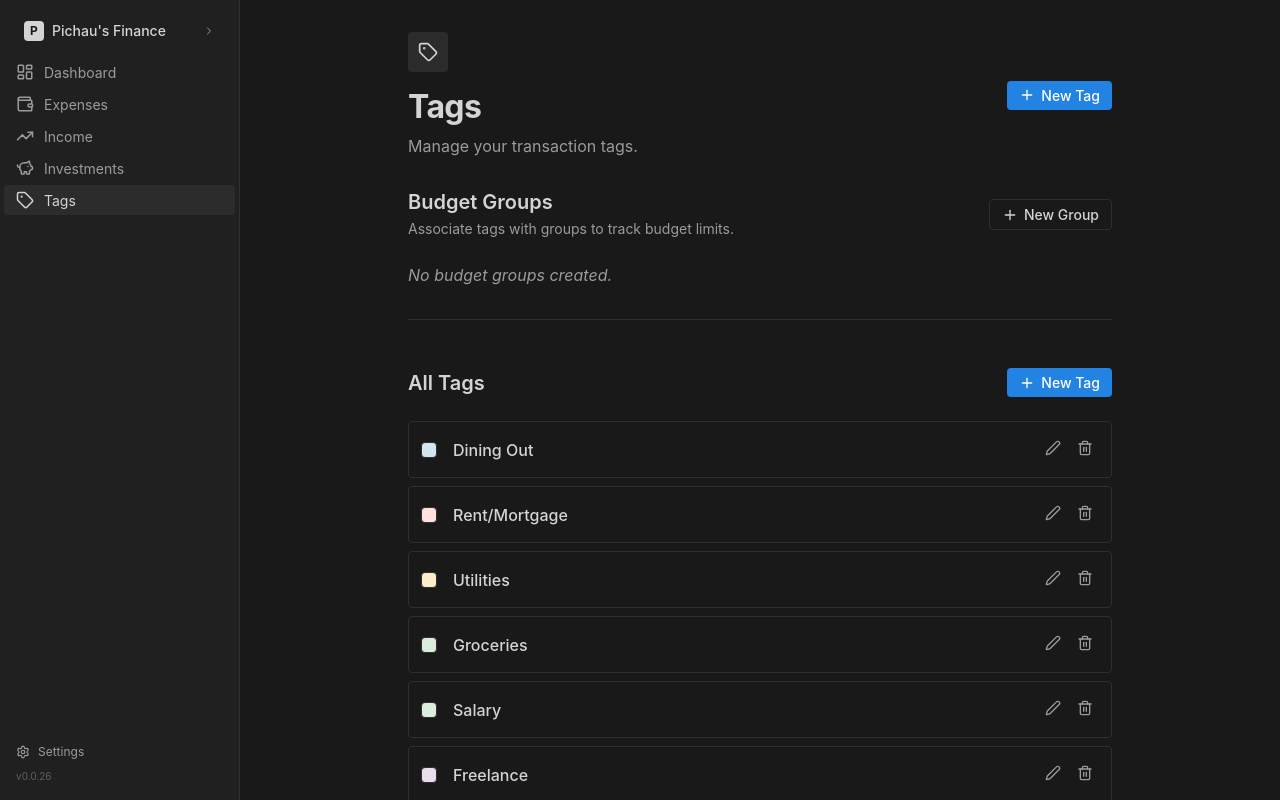
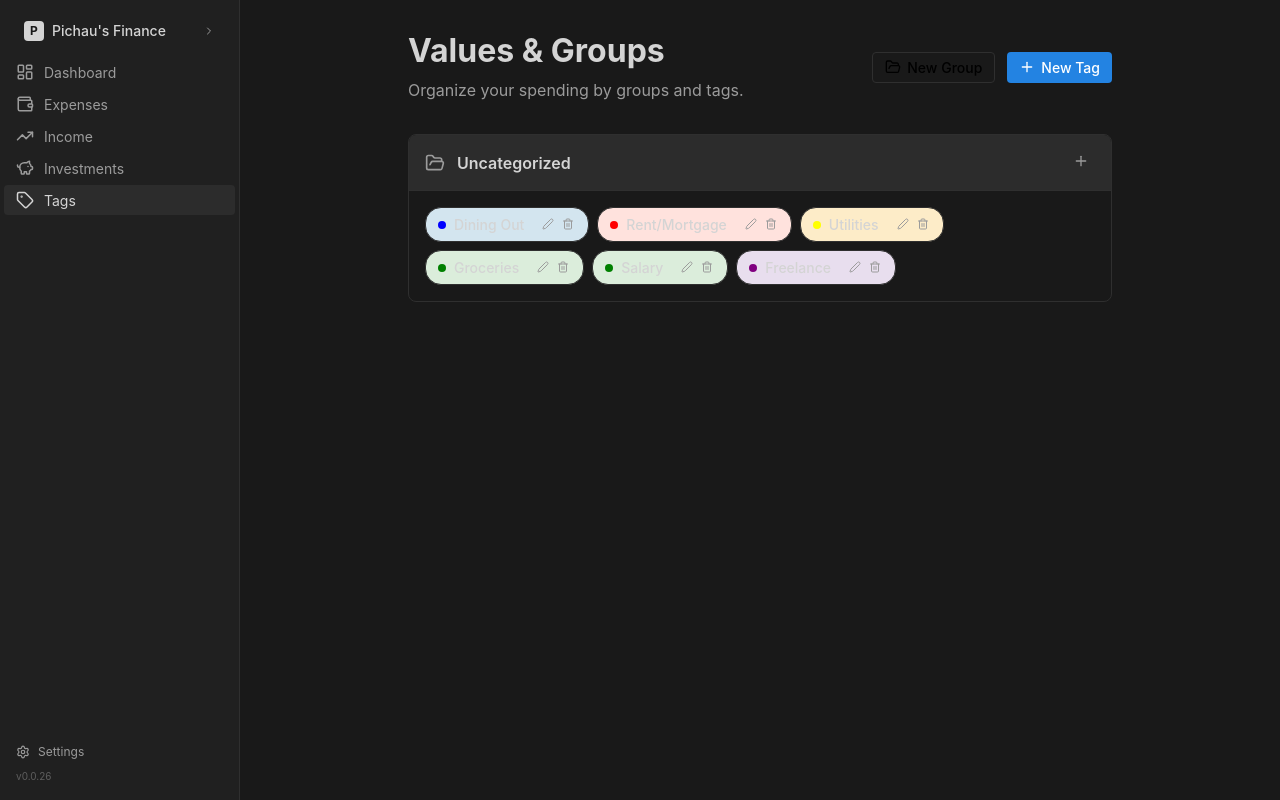
Before and after one commit to cinenz0/finance-tracker, a React (Vite) app: page / in a window 1280 px wide. Both pictures are taken after a click on the button "Tags". Built offline with nearby package versions, Linux system fonts and the light colour scheme.

Commit message:
feat: Unified Hierarchical Tags UI

```diff
--- a/src/components/TagsManager.jsx
+++ b/src/components/TagsManager.jsx
@@ -1,7 +1,7 @@
 import { useState } from 'react';
 import { useSettings } from '../context/SettingsContext';
 import { useFinance } from '../context/FinanceContext';
-import { Tag, Edit2, Trash2, Plus, Check, X } from 'lucide-react';
+import { Tag, Edit2, Trash2, Plus, Check, X, Folder, FolderOpen } from 'lucide-react';
 
 const TagsManager = () => {
     const { tags, addTag, updateTag, deleteTag, getTagColor } = useSettings();
@@ -13,19 +13,27 @@ const TagsManager = () => {
     const actionButtonStyle = { padding: '6px', background: 'var(--notion-text)', color: 'var(--notion-bg)', border: 'none', borderRadius: '4px', cursor: 'pointer' };
     const cancelButtonStyle = { padding: '6px', background: 'transparent', color: 'var(--notion-text-gray)', border: 'none', borderRadius: '4px', cursor: 'pointer' };
     const iconButtonStyle = { padding: '6px', background: 'transparent', border: 'none', color: 'var(--notion-text-gray)', cursor: 'pointer' };
-    const itemContainerStyle = { display: 'flex', alignItems: 'center', gap: '16px', padding: '12px', border: '1px solid var(--notion-border)', borderRadius: '4px', backgroundColor: 'var(--notion-bg)' };
+    const groupCardStyle = {
+        border: '1px solid var(--notion-border)', borderRadius: '8px',
+        marginBottom: '24px', overflow: 'hidden', background: 'var(--notion-bg)'
+    };
+    const groupHeaderStyle = {
+        padding: '12px 16px', display: 'flex', alignItems: 'center', justifyContent: 'space-between',
+        borderBottom: '1px solid var(--notion-border)', background: 'var(--notion-hover)'
+    };
+    const groupBodyStyle = { padding: '16px', display: 'flex', flexWrap: 'wrap', gap: '8px' };
 
-    // Tags State
+    // Tag State
     const [editingId, setEditingId] = useState(null);
     const [editName, setEditName] = useState('');
     const [editColor, setEditColor] = useState('');
-    const [editGroupId, setEditGroupId] = useState(''); // New: Assign Group
+    const [editGroupId, setEditGroupId] = useState('');
     const [isCreating, setIsCreating] = useState(false);
     const [newName, setNewName] = useState('');
     const [newColor, setNewColor] = useState('#2383e2');
-    const [newGroupId, setNewGroupId] = useState(''); // New: Assign Group
+    const [newGroupId, setNewGroupId] = useState('');
 
-    // Groups State
+    // Group State
     const [isCreatingGroup, setIsCreatingGroup] = useState(false);
     const [newGroupName, setNewGroupName] = useState('');
     const [newGroupLimit, setNewGroupLimit] = useState('');
@@ -35,26 +43,40 @@ const TagsManager = () => {
     const [editGroupLimit, setEditGroupLimit] = useState('');
     const [editGroupColor, setEditGroupColor] = useState('');
 
-    const startEditing = (tag) => {
+    // --- Actions ---
+
+    const handleDeleteGroup = (groupId) => {
+        if (!window.confirm('Delete this budget group? Tags will be moved to "Uncategorized".')) return;
+
+        // 1. Cleanup tags
+        const tagsInGroup = tags.filter(t => t.groupId === groupId);
+        tagsInGroup.forEach(t => updateTag(t.id, { groupId: null }));
+
+        // 2. Delete group
+        deleteBudgetGroup(groupId);
+    };
+
+    const handleCreateTag = () => {
+        if (newName.trim()) {
+            addTag(newName, newColor, newGroupId || null);
+            setNewName('');
+            setNewColor('#2383e2');
+            // Keep the group selection for rapid entry
+            // setNewGroupId('');
+            setIsCreating(false);
+        }
+    };
+
+    const startEditingTag = (tag) => {
         setEditingId(tag.id);
         setEditName(tag.name);
         setEditColor(tag.color);
         setEditGroupId(tag.groupId || '');
     };
 
-    const saveEdit = (id) => {
+    const saveEditTag = (id) => {
         updateTag(id, { name: editName, color: editColor, groupId: editGroupId || null });
         setEditingId(null);
-    };
-
-    const handleCreate = () => {
-        if (newName.trim()) {
-            addTag(newName, newColor, newGroupId || null);
-            setNewName('');
-            setNewColor('#2383e2');
-            setNewGroupId('');
-            setIsCreating(false);
-        }
     };
 
     const handleCreateGroup = () => {
@@ -79,85 +101,78 @@ const TagsManager = () => {
         setEditingGroupId(null);
     };
 
+    // --- Render Helpers ---
+
+    const renderTagItem = (tag) => {
+        if (editingId === tag.id) {
+            return (
+                <div key={tag.id} style={{
+                    display: 'flex', alignItems: 'center', gap: '8px',
+                    padding: '8px', border: '1px solid var(--notion-border)', borderRadius: '4px',
+                    width: '100%', maxWidth: '400px'
+                }}>
+                    <input value={editName} onChange={(e) => setEditName(e.target.value)} style={{ ...inputStyle, flex: 1 }} />
+                    {/* Allow moving tag between groups during edit */}
+                    <select value={editGroupId} onChange={(e) => setEditGroupId(e.target.value)} style={inputStyle}>
+                        <option value="">Uncategorized</option>
+                        {budgetGroups.map(g => <option key={g.id} value={g.id}>{g.name}</option>)}
+                    </select>
+                    <input type="color" value={editColor} onChange={(e) => setEditColor(e.target.value)} style={colorInputStyle} />
+                    <button onClick={() => saveEditTag(tag.id)} style={actionButtonStyle}><Check size={14} /></button>
+                    <button onClick={() => setEditingId(null)} style={cancelButtonStyle}><X size={14} /></button>
+                </div>
+            );
+        }
+
+        return (
+            <div key={tag.id} style={{
+                display: 'inline-flex', alignItems: 'center', gap: '8px',
+                padding: '6px 12px', borderRadius: '16px',
+                backgroundColor: getTagColor(tag.color).bg,
+                border: '1px solid var(--notion-border)',
+                fontSize: '14px', position: 'relative',
+                cursor: 'default'
+            }}>
+                <div style={{ width: '8px', height: '8px', borderRadius: '50%', background: tag.color }}></div>
+                <span style={{ fontWeight: 500 }}>{tag.name}</span>
+                <div style={{ marginLeft: '8px', display: 'flex', gap: '4px' }}>
+                    <button onClick={() => startEditingTag(tag)} style={{ ...iconButtonStyle, padding: '2px' }}><Edit2 size={12} /></button>
+                    <button onClick={() => { if (window.confirm(`Delete tag "${tag.name}"?`)) deleteTag(tag.id); }} style={{ ...iconButtonStyle, padding: '2px' }}><Trash2 size={12} /></button>
+                </div>
+            </div>
+        );
+    };
+
     return (
         <div style={{ padding: '32px 48px', maxWidth: '800px', margin: '0 auto', width: '100%' }}>
 
             {/* Header */}
             <div style={{ marginBottom: '32px', display: 'flex', alignItems: 'center', justifyContent: 'space-between' }}>
                 <div>
-                    <div style={{
-                        display: 'inline-flex', alignItems: 'center', justifyContent: 'center',
-                        width: '40px', height: '40px', borderRadius: '4px',
-                        backgroundColor: 'var(--notion-hover)', color: 'var(--notion-text)',
-                        marginBottom: '16px'
+                    <h1 style={{ fontSize: '32px', fontWeight: 700, margin: 0 }}>Values & Groups</h1>
+                    <p style={{ color: 'var(--notion-text-gray)', marginTop: '8px' }}>Organize your spending by groups and tags.</p>
+                </div>
+                <div style={{ display: 'flex', gap: '12px' }}>
+                    <button onClick={() => setIsCreatingGroup(true)} style={{
+                        background: 'var(--notion-bg)', border: '1px solid var(--notion-border)', borderRadius: '4px',
+                        padding: '6px 12px', fontSize: '14px', fontWeight: 500, display: 'flex', alignItems: 'center', gap: '6px', cursor: 'pointer'
                     }}>
-                        <Tag size={20} />
-                    </div>
-                    <h1 style={{ fontSize: '32px', fontWeight: 700, margin: 0, letterSpacing: '-0.02em' }}>Tags</h1>
-                    <p style={{ color: 'var(--notion-text-gray)', marginTop: '8px' }}>Manage your transaction tags.</p>
-                </div>
-                <button
-                    onClick={() => setIsCreating(true)}
-                    style={{
+                        <FolderOpen size={16} /> New Group
+                    </button>
+                    <button onClick={() => { setIsCreating(true); setNewGroupId(''); }} style={{
                         background: '#2383e2', color: 'white', border: 'none', borderRadius: '4px',
-                        padding: '6px 12px', fontSize: '14px', fontWeight: 500,
-                        display: 'flex', alignItems: 'center', gap: '6px', cursor: 'pointer'
-                    }}
-                >
+                        padding: '6px 12px', fontSize: '14px', fontWeight: 500, display: 'flex', alignItems: 'center', gap: '6px', cursor: 'pointer'
+                    }}>
                         <Plus size={16} /> New Tag
                     </button>
                 </div>
-
-            {/* Create New Inline */}
-            {isCreating && (
-                <div style={{
-                    border: '1px solid #2383e2', borderRadius: '4px', padding: '12px',
-                    marginBottom: '24px', backgroundColor: 'var(--notion-bg)',
-                    display: 'flex', alignItems: 'center', gap: '12px'
-                }}>
-                    <input
-                        value={newName}
-                        onChange={(e) => setNewName(e.target.value)}
-                        placeholder="Tag Name"
-                        autoFocus
-                        style={{ flex: 1, padding: '6px', border: '1px solid var(--notion-border)', borderRadius: '4px', background: 'var(--notion-bg)', color: 'var(--notion-text)' }}
-                    />
-                    <input
-                        type="color"
-                        value={newColor}
-                        onChange={(e) => setNewColor(e.target.value)}
-                        style={{ border: 'none', width: '32px', height: '32px', padding: 0, background: 'transparent', cursor: 'pointer' }}
-                    />
-                    <button onClick={handleCreate} style={{ padding: '6px', background: '#2383e2', color: 'white', border: 'none', borderRadius: '4px', cursor: 'pointer' }}><Check size={16} /></button>
-                    <button onClick={() => setIsCreating(false)} style={{ padding: '6px', background: 'transparent', color: 'var(--notion-text-gray)', border: 'none', borderRadius: '4px', cursor: 'pointer' }}><X size={16} /></button>
-                </div>
-            )}
-
-            {/* --- BUDGET GROUPS SECTION --- */}
-            <div style={{ marginBottom: '48px', borderBottom: '1px solid var(--notion-border)', paddingBottom: '32px' }}>
-                <div style={{ marginBottom: '24px', display: 'flex', alignItems: 'center', justifyContent: 'space-between' }}>
-                    <div>
-                        <h2 style={{ fontSize: '20px', fontWeight: 600, margin: 0 }}>Budget Groups</h2>
-                        <p style={{ color: 'var(--notion-text-gray)', fontSize: '14px', marginTop: '4px' }}>Associate tags with groups to track budget limits.</p>
-                    </div>
-                    <button
-                        onClick={() => setIsCreatingGroup(true)}
-                        style={{
-                            background: 'var(--notion-bg)', border: '1px solid var(--notion-border)', borderRadius: '4px',
-                            padding: '6px 12px', fontSize: '14px', fontWeight: 500,
-                            display: 'flex', alignItems: 'center', gap: '6px', cursor: 'pointer',
-                            color: 'var(--notion-text)'
-                        }}
-                    >
-                        <Plus size={16} /> New Group
-                    </button>
             </div>
 
             {/* Create Group Inline */}
             {isCreatingGroup && (
                 <div style={{
-                        border: '1px solid var(--notion-border)', borderRadius: '4px', padding: '12px',
-                        marginBottom: '16px', backgroundColor: 'var(--notion-hover)',
+                    border: '1px solid var(--notion-border)', borderRadius: '8px', padding: '16px',
+                    marginBottom: '24px', backgroundColor: 'var(--notion-hover)',
                     display: 'flex', alignItems: 'center', gap: '12px'
                 }}>
                     <input value={newGroupName} onChange={(e) => setNewGroupName(e.target.value)} placeholder="Group Name" autoFocus style={inputStyle} />
@@ -168,156 +183,86 @@ const TagsManager = () => {
                 </div>
             )}
 
-                {/* Groups List */}
-                <div style={{ display: 'flex', flexDirection: 'column', gap: '8px' }}>
+            {/* Create Tag Inline (Global) */}
+            {isCreating && (
+                <div style={{
+                    border: '1px solid #2383e2', borderRadius: '8px', padding: '16px',
+                    marginBottom: '24px', backgroundColor: 'var(--notion-bg)',
+                    display: 'flex', alignItems: 'center', gap: '12px'
+                }}>
+                    <span style={{ fontWeight: 600, fontSize: '14px' }}>New Tag:</span>
+                    <input value={newName} onChange={(e) => setNewName(e.target.value)} placeholder="Tag Name" autoFocus style={{ ...inputStyle, flex: 1 }} />
+                    <select value={newGroupId} onChange={(e) => setNewGroupId(e.target.value)} style={inputStyle}>
+                        <option value="">Uncategorized</option>
+                        {budgetGroups.map(g => <option key={g.id} value={g.id}>{g.name}</option>)}
+                    </select>
+                    <input type="color" value={newColor} onChange={(e) => setNewColor(e.target.value)} style={colorInputStyle} />
+                    <button onClick={handleCreateTag} style={actionButtonStyle}><Check size={16} /></button>
+                    <button onClick={() => setIsCreating(false)} style={cancelButtonStyle}><X size={16} /></button>
+                </div>
+            )}
+
+            {/* --- HIERARCHICAL LIST --- */}
+
             {budgetGroups.map(group => (
-                        <div key={group.id} style={itemContainerStyle}>
+                <div key={group.id} style={{ ...groupCardStyle, borderColor: group.color + '66' }}>
+                    {/* Group Header */}
+                    <div style={{ ...groupHeaderStyle, borderLeft: `4px solid ${group.color}` }}>
                         {editingGroupId === group.id ? (
-                                <>
+                            <div style={{ display: 'flex', gap: '8px', alignItems: 'center', flex: 1 }}>
                                 <input value={editGroupName} onChange={(e) => setEditGroupName(e.target.value)} style={inputStyle} />
                                 <input type="number" value={editGroupLimit} onChange={(e) => setEditGroupLimit(e.target.value)} style={inputStyle} />
                                 <input type="color" value={editGroupColor} onChange={(e) => setEditGroupColor(e.target.value)} style={colorInputStyle} />
                                 <button onClick={() => saveEditGroup(group.id)} style={actionButtonStyle}><Check size={16} /></button>
                                 <button onClick={() => setEditingGroupId(null)} style={cancelButtonStyle}><X size={16} /></button>
-                                </>
+                            </div>
                         ) : (
                             <>
-                                    <div style={{ width: '16px', height: '16px', borderRadius: '50%', backgroundColor: group.color }}></div>
-                                    <span style={{ flex: 1, fontWeight: 600 }}>{group.name}</span>
-                                    <span style={{ marginRight: '16px', fontSize: '14px', color: 'var(--notion-text-gray)' }}>
+                                <div style={{ display: 'flex', alignItems: 'center', gap: '12px' }}>
+                                    <Folder size={20} color={group.color} />
+                                    <span style={{ fontWeight: 600, fontSize: '16px' }}>{group.name}</span>
+                                    <span style={{ fontSize: '13px', color: 'var(--notion-text-gray)', fontWeight: 400 }}>
                                         Limit: R$ {group.limit.toLocaleString()}
                                     </span>
+                                </div>
                                 <div style={{ display: 'flex', gap: '4px' }}>
+                                    <button onClick={() => { setIsCreating(true); setNewGroupId(group.id); }} style={iconButtonStyle} title="Add Tag to Group"><Plus size={16} /></button>
                                     <button onClick={() => startEditingGroup(group)} style={iconButtonStyle}><Edit2 size={16} /></button>
-                                        <button onClick={() => { if (window.confirm('Delete group? Tags will become uncategorized.')) deleteBudgetGroup(group.id); }} style={iconButtonStyle}><Trash2 size={16} /></button>
+                                    <button onClick={() => handleDeleteGroup(group.id)} style={iconButtonStyle}><Trash2 size={16} /></button>
                                 </div>
                             </>
                         )}
                     </div>
+
+                    {/* Group Tags */}
+                    <div style={groupBodyStyle}>
+                        {tags.filter(t => t.groupId === group.id).length === 0 ? (
+                            <span style={{ fontSize: '13px', color: 'var(--notion-text-gray)', fontStyle: 'italic' }}>No tags in this group.</span>
+                        ) : (
+                            tags.filter(t => t.groupId === group.id).map(tag => renderTagItem(tag))
+                        )}
+                    </div>
+                </div>
             ))}
-                    {budgetGroups.length === 0 && <div style={{ color: 'var(--notion-text-gray)', fontStyle: 'italic' }}>No budget groups created.</div>}
+
+            {/* --- UNCATEGORIZED --- */}
+            <div style={groupCardStyle}>
+                <div style={groupHeaderStyle}>
+                    <div style={{ display: 'flex', alignItems: 'center', gap: '12px' }}>
+                        <FolderOpen size={20} color="var(--notion-text-gray)" />
+                        <span style={{ fontWeight: 600, fontSize: '16px' }}>Uncategorized</span>
+                    </div>
+                    <button onClick={() => { setIsCreating(true); setNewGroupId(''); }} style={iconButtonStyle} title="Add Tag"><Plus size={16} /></button>
+                </div>
+                <div style={groupBodyStyle}>
+                    {tags.filter(t => !t.groupId).length === 0 ? (
+                        <span style={{ fontSize: '13px', color: 'var(--notion-text-gray)', fontStyle: 'italic' }}>No uncategorized tags.</span>
+                    ) : (
+                        tags.filter(t => !t.groupId).map(tag => renderTagItem(tag))
+                    )}
                 </div>
             </div>
 
-            {/* --- TAGS SECTION --- */}
-            <div>
-                <div style={{ marginBottom: '24px', display: 'flex', alignItems: 'center', justifyContent: 'space-between' }}>
-                    <h2 style={{ fontSize: '20px', fontWeight: 600, margin: 0 }}>All Tags</h2>
-                    <button
-                        onClick={() => setIsCreating(true)}
-                        style={{
-                            background: '#2383e2', color: 'white', border: 'none', borderRadius: '4px',
-                            padding: '6px 12px', fontSize: '14px', fontWeight: 500,
-                            display: 'flex', alignItems: 'center', gap: '6px', cursor: 'pointer'
-                        }}
-                    >
-                        <Plus size={16} /> New Tag
-                    </button>
-                </div>
-            </div>
-
-            {/* Create New Tag Inline */}
-            {isCreating && (
-                <div style={{
-                    border: '1px solid #2383e2', borderRadius: '4px', padding: '12px',
-                    marginBottom: '24px', backgroundColor: 'var(--notion-bg)',
-                    display: 'flex', alignItems: 'center', gap: '12px'
-                }}>
-                    <input
-                        value={newName}
-                        onChange={(e) => setNewName(e.target.value)}
-                        placeholder="Tag Name"
-                        autoFocus
-                        style={{ ...inputStyle, flex: 1 }}
-                    />
-                    <select
-                        value={newGroupId}
-                        onChange={(e) => setNewGroupId(e.target.value)}
-                        style={inputStyle}
-                    >
-                        <option value="">No Group</option>
-                        {budgetGroups.map(g => <option key={g.id} value={g.id}>{g.name}</option>)}
-                    </select>
-                    <input
-                        type="color"
-                        value={newColor}
-                        onChange={(e) => setNewColor(e.target.value)}
-                        style={colorInputStyle}
-                    />
-                    <button onClick={handleCreate} style={actionButtonStyle}><Check size={16} /></button>
-                    <button onClick={() => setIsCreating(false)} style={cancelButtonStyle}><X size={16} /></button>
-                </div>
-            )}
-
-            {/* List */}
-            <div style={{ display: 'flex', flexDirection: 'column', gap: '8px' }}>
-                {tags.map(tag => (
-                    <div key={tag.id} style={itemContainerStyle}>
-                        {editingId === tag.id ? (
-                            <>
-                                <input
-                                    value={editName}
-                                    onChange={(e) => setEditName(e.target.value)}
-                                    style={{ ...inputStyle, flex: 1 }}
-                                />
-                                <select
-                                    value={editGroupId}
-                                    onChange={(e) => setEditGroupId(e.target.value)}
-                                    style={inputStyle}
-                                >
-                                    <option value="">No Group</option>
-                                    {budgetGroups.map(g => <option key={g.id} value={g.id}>{g.name}</option>)}
-                                </select>
-                                <input
-                                    type="color"
-                                    value={editColor.startsWith('#') ? editColor : getTagColor(editColor).bg}
-                                    onChange={(e) => setEditColor(e.target.value)}
-                                    style={colorInputStyle}
-                                />
-                                <button onClick={() => saveEdit(tag.id)} style={actionButtonStyle}><Check size={16} /></button>
-                                <button onClick={() => setEditingId(null)} style={cancelButtonStyle}><X size={16} /></button>
-                            </>
-                        ) : (
-                            <>
-                                <div style={{
-                                    width: '16px', height: '16px', borderRadius: '4px',
-                                    backgroundColor: getTagColor(tag.color).bg,
-                                    border: '1px solid var(--notion-border)'
-                                }}></div>
-                                <span style={{ flex: 1, fontWeight: 500 }}>{tag.name}</span>
-
-                                {/* Group Badge */}
-                                {tag.groupId && (
-                                    <span style={{
-                                        fontSize: '12px', padding: '2px 8px', borderRadius: '12px',
-                                        backgroundColor: budgetGroups.find(g => g.id === tag.groupId)?.color + '33' || '#eee',
-                                        color: 'var(--notion-text-gray)', marginRight: '12px'
-                                    }}>
-                                        {budgetGroups.find(g => g.id === tag.groupId)?.name || 'Unknown Group'}
-                                    </span>
-                                )}
-
-                                <div style={{ display: 'flex', gap: '4px' }}>
-                                    <button
-                                        onClick={() => startEditing(tag)}
-                                        style={iconButtonStyle}
-                                    >
-                                        <Edit2 size={16} />
-                                    </button>
-                                    <button
-                                        onClick={() => {
-                                            if (window.confirm(`Delete tag "${tag.name}"?`)) deleteTag(tag.id);
-                                        }}
-                                        style={iconButtonStyle}
-                                    >
-                                        <Trash2 size={16} />
-                                    </button>
-                                </div>
-                            </>
-                        )}
-                    </div>
-                ))}
-            </div>
         </div>
     );
 };
```
Lines whose indentation alone changed are shown as unchanged.
